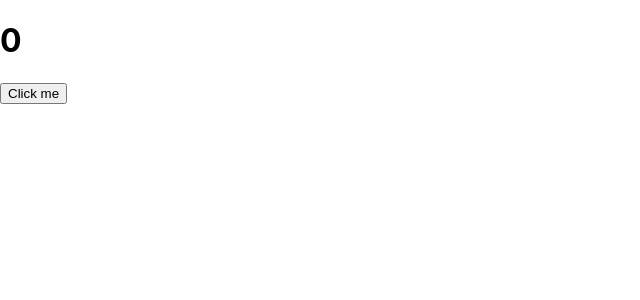
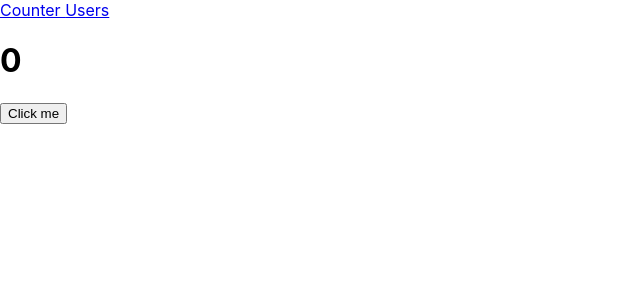
Before and after one commit to eddo34/Esercizidevelhope, a React (Create React App) app in the folder REACT/my-app/: page /counter in a window 1280 px wide. Shown: the top 300 px of the page, without its empty margins (0-640 px from the left). Built offline with nearby package versions, Linux system fonts and the light colour scheme.

Commit message:
ex-46 added

```diff
--- a/REACT/my-app/src/App.js
+++ b/REACT/my-app/src/App.js
@@ -1,14 +1,18 @@
 import React from "react";
-import { Route, Routes } from "react-router-dom";
+import { Link, Route, Routes } from "react-router-dom";
 import Counter from "./Counter";
 import ShowGithubUser from "./ShowGithubUser";
 
 function App() {
   return (
+    <>
+      <Link to="/counter">Counter </Link>
+      <Link to="/users/eddo34"> Users</Link>
       <Routes>
         <Route path="/counter" element={<Counter /> } />
         <Route path="/users/:username" element={<ShowGithubUser />} />
       </Routes>
+    </>
   );
 }
 
```
